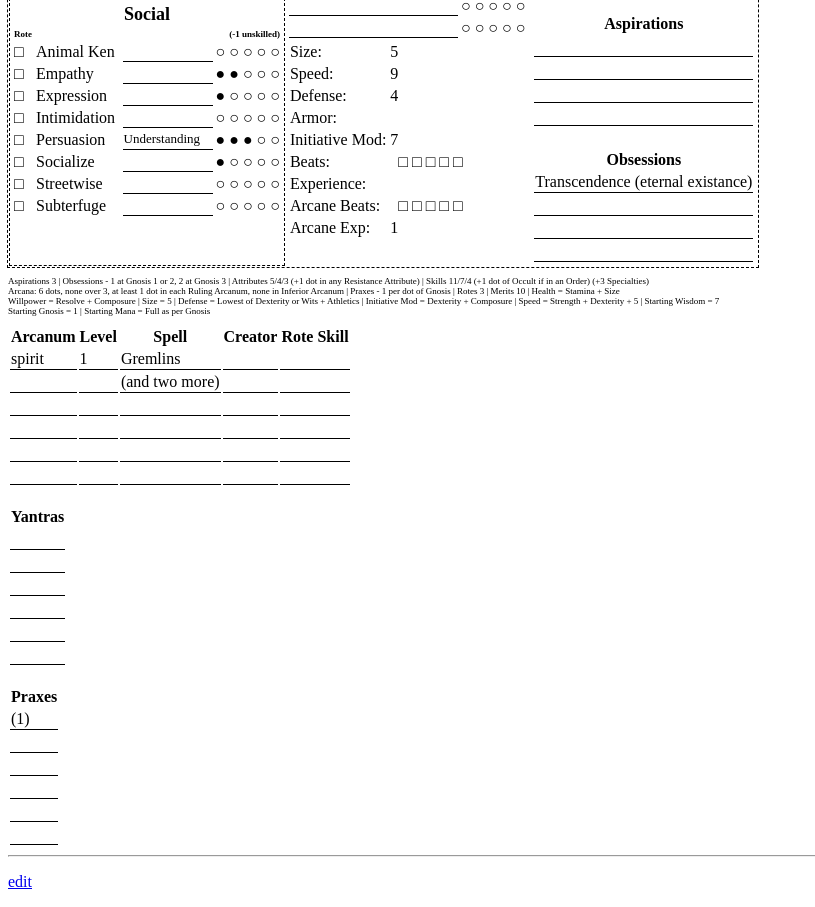
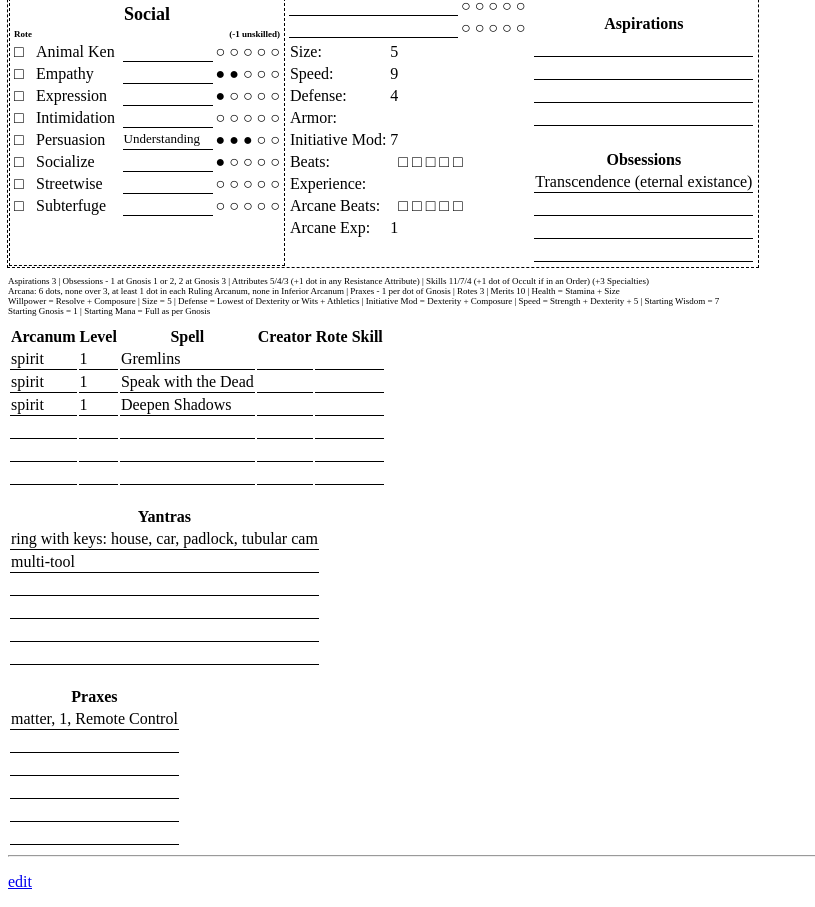
Before and after one commit to jd-collab/mage-sheet, a plain HTML site: page charles-sheet.html in a window 1280 px wide. Shown: the part 881-1788 px from the top of the page, without its empty margins (0-815 px from the left). Drawn offline with Linux system fonts and the light colour scheme.

Commit message:
tentative choices

```diff
--- a/charles-sheet.html
+++ b/charles-sheet.html
@@ -113,14 +113,17 @@ let mage = {
 
 	rotes: [
 		[ "spirit", "1", "Gremlins", "", "" ],
-		[ "", "", "(and two more)", "", "" ],
+		[ "spirit", "1", "Speak with the Dead", "", "" ],
+		[ "spirit", "1", "Deepen Shadows", "", "" ],
 	],
 
 	praxes: [
-		"(1)",
+		"matter, 1, Remote Control",
 	],
 
 	yantras: [
+		"ring with keys: house, car, padlock, tubular cam",
+		"multi-tool",
 	],
 }
 </script>
```
